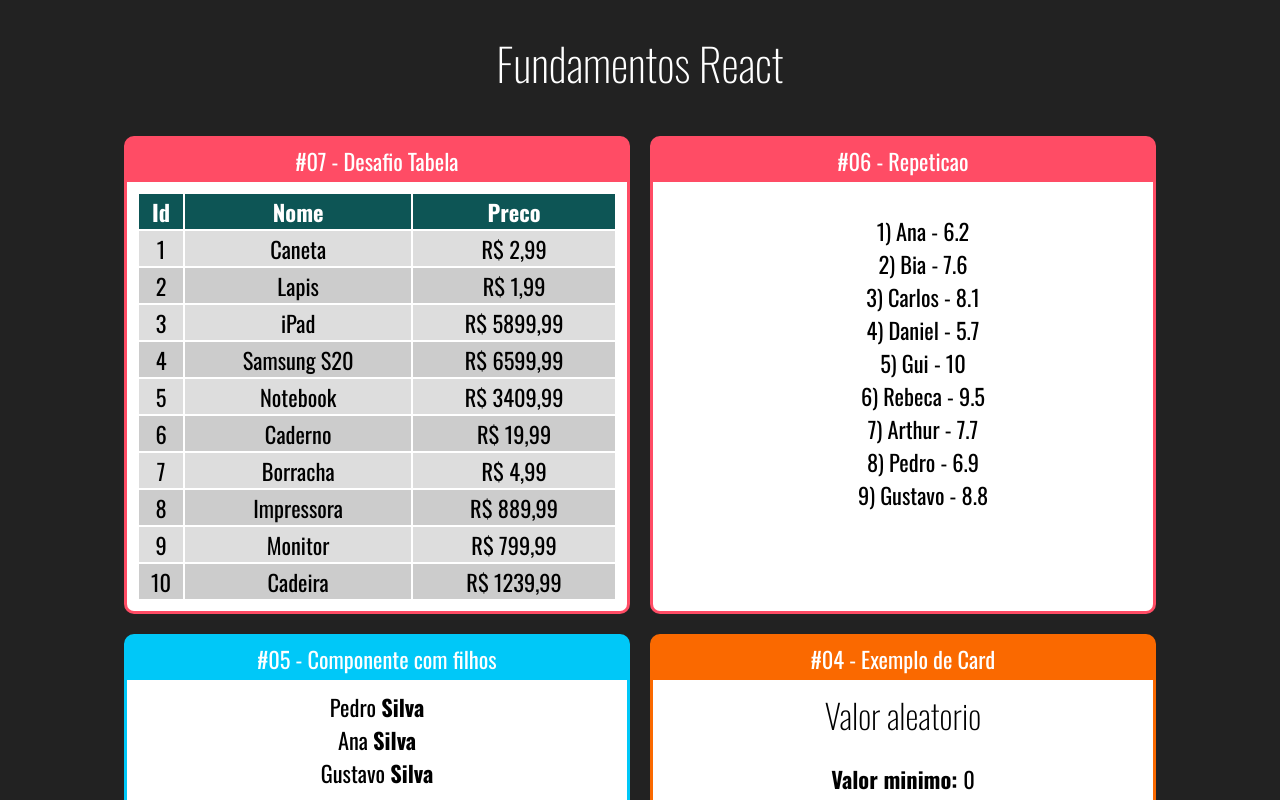
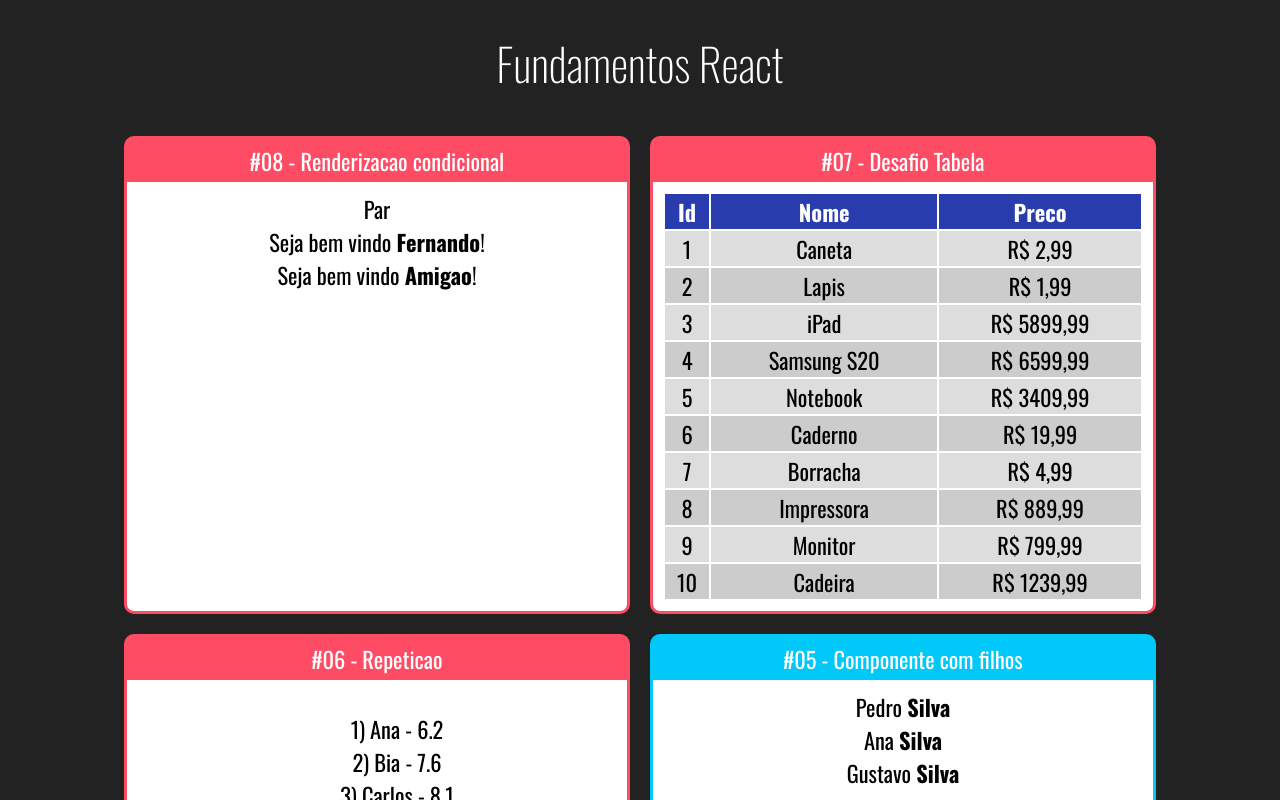
Before and after one commit to willbueno/fundamentos-react, a React (Create React App) app: page / in a window 1280 px wide. Shown: the top 800 px of the page. Built offline with nearby package versions, Linux system fonts and the light colour scheme.

Commit message:
conditional render

```diff
--- a/src/App.jsx
+++ b/src/App.jsx
@@ -3,6 +3,8 @@ import React from 'react'
 
 import Card from './components/layout/Card'
 
+import UsuarioInfo from './components/condicional/UsuarioInfo'
+import ParOuImpar from './components/condicional/ParOuImpar'
 import TabelaProdutos from './components/repeticao/TabelaProdutos'
 import ListaAlunos from './components/repeticao/ListaAlunos'
 import Familia from './components/basicos/Familia'
@@ -18,6 +20,12 @@ export default () => {
             <h1>Fundamentos React</h1>
 
             <div className='Cards'>
+                <Card titulo="#08 - Renderizacao condicional" color="#FF4C65">
+                    <ParOuImpar numero={20} />
+                    <UsuarioInfo usuario={{ nome: 'Fernando' }} />
+                    <UsuarioInfo usuario={{ email: 'fernando@gmail.com' }} />
+                </Card>
+
                 <Card titulo="#07 - Desafio Tabela" color="#FF4C65">
                     <TabelaProdutos />
                 </Card>
--- /dev/null
+++ b/src/components/condicional/ParOuImpar.jsx
@@ -0,0 +1,10 @@
+import React from "react"
+
+export default props => {
+    const isEven = props.numero % 2 === 0
+    return (
+        <div>
+            {isEven ? <span>Par</span> : <span>Impar</span>}
+        </div>
+    )
+}
--- /dev/null
+++ b/src/components/condicional/UsuarioInfo.jsx
@@ -0,0 +1,18 @@
+import React from "react"
+import If from './if'
+
+export default props => {
+    const usuario = props.usuario || {}
+    const testRender = usuario && usuario.nome
+
+    return (
+        <div>
+            <If test={testRender}>
+                Seja bem vindo <strong>{usuario.nome}</strong>!
+            </If>
+            <If test={!testRender}>
+                Seja bem vindo <strong>Amigao</strong>!
+            </If>
+        </div>
+    )
+}
--- /dev/null
+++ b/src/components/condicional/if.js
@@ -0,0 +1,7 @@
+export default props => {
+    if (props.test) {
+        return props.children
+    } else {
+        return false
+    }
+}
--- a/src/components/repeticao/TabelaProdutos.css
+++ b/src/components/repeticao/TabelaProdutos.css
@@ -3,7 +3,7 @@
 }
 
 .TabelaProdutos th {
-    background-color: #0D5555;
+    background-color: #283CAE;
     color: #fff;
 }
 
--- a/src/components/repeticao/TabelaProdutos.jsx
+++ b/src/components/repeticao/TabelaProdutos.jsx
@@ -6,7 +6,7 @@ export default props => {
     function getProdutos() {
         return produtos.map((produto, i) => {
             return (
-                <tr key={produto.id} className={i % 2 == 0 ? 'Par' : 'Impar'}>
+                <tr key={produto.id} className={i % 2 === 0 ? 'Par' : 'Impar'}>
                     <td>{produto.id}</td>
                     <td>{produto.nome}</td>
                     <td>R$ {produto.preco.toFixed(2).replace('.', ',')}</td>
```
